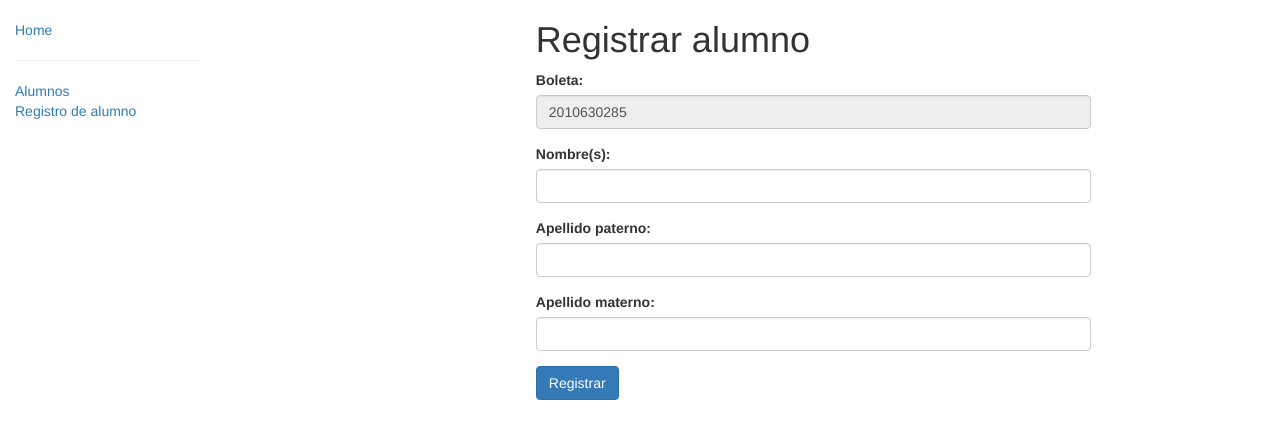
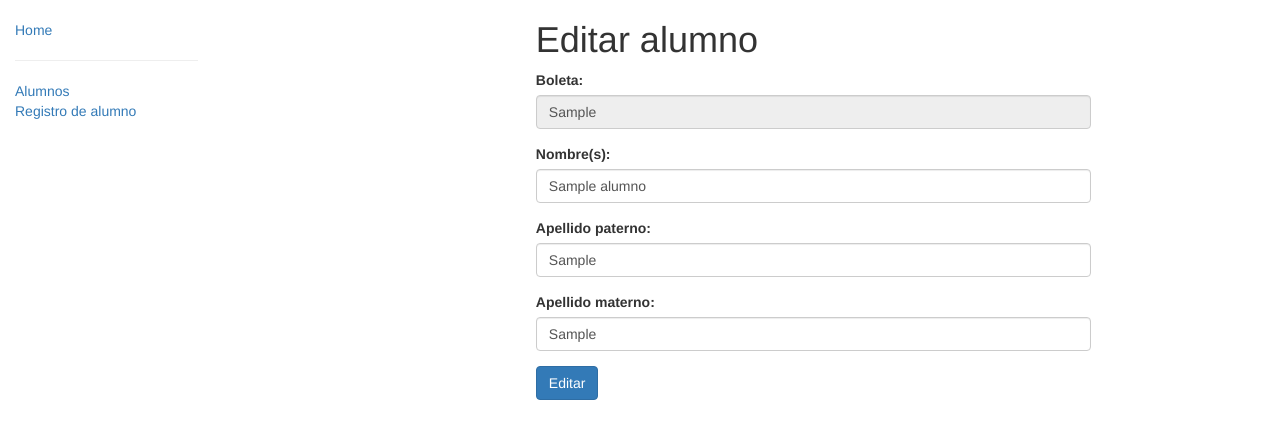
Before and after one commit to AbrilAbitia/ServicioSocial, a Node server app: page /alumnos/registro_alumno in a window 1280 px wide; the page is wider, and only the part inside the window is pictured. Shown: the top 439 px of that part. Run offline with Node 20, Linux system fonts and the light colour scheme; tables that the repository leaves empty hold one stand-in row (values such as "Sample post"); some libraries are stand-ins or nearby versions.

Commit message:
Ve, registra y edita, falta borrado.

```diff
--- a/app.js
+++ b/app.js
@@ -10,27 +10,21 @@ var favicon = require('serve-favicon');
 var db = require('./src/database-connection');
 var alumnos = require('./src/routes/alumnos');
 
+app.use(logger('dev'));
+app.use(bodyParser.json());
+app.use(bodyParser.urlencoded({extended: false}));
+app.use(cookieParser());
+app.use(express.static(path.join(__dirname, 'public')));
+app.use(favicon(path.join(__dirname, 'public', 'favicon.ico')));
+
 app.set('views', path.join(__dirname, 'views'));
 app.set('view engine', 'pug');
-
 
 app.get('/', function (request, response) {
     response.render('home', {title: 'Home', message: "HOME"});
 });
 
 app.use('/alumnos', alumnos);
-
-app.listen(3000, function () {
-    console.log('Example app listening on port 3000!');
-});
-
-
-app.use(logger('dev'));
-app.use(bodyParser.json());
-app.use(bodyParser.urlencoded({extended: false}));
-app.use(cookieParser());
-app.use(express.static(path.join(__dirname, 'public')));
-app.use(favicon(path.join(__dirname, 'public', 'favicon.ico')));
 
 app.use(function (request, response, next) {
     var err = new Error('Not Found');
@@ -44,3 +38,7 @@ app.use(function (err, request, response, next) {
     response.status(err.status || 500);
     response.render('error');
 });
+
+app.listen(3000, function () {
+    console.log('Example app listening on port 3000!');
+});
--- a/src/controllers/alumnoController.js
+++ b/src/controllers/alumnoController.js
@@ -1,41 +1,80 @@
 var Alumno = require('../models/alumno');
 
 exports.alumno_list = function (request, response) {
-    var query = Alumno.find({}, 'boleta');
+    var query = Alumno.find({});
     var promise = query.exec();
-    promise.then(function (error, list_alumnos) {
-        if (error) {
+    promise.then(function (list_alumnos) {
+        console.log("Alumnos: " + list_alumnos);
+        response.render('alumnos', {title: 'Lista de alumnos', alumnos: list_alumnos});
+    }).catch(function (error) {
+        console.log(error);
+        response.locals.message = 'Not found';
+        response.locals.error = error;
+        response.status(error.status || 500);
+        response.render('error');
+    });
+};
+
+exports.alumno_registro = function (request, response) {
+    var alumno = null;
+    if (request.query.option === 'create') {
+        alumno = {
+            boleta: '',
+            nombre: '',
+            apellido_paterno: '',
+            apellido_materno: ''
+        };
+        response.render('alumno_form', {title: 'Registrar alumno', alumno: alumno, isBoletaDisabled: false, areFieldsDisabled: false});
+    } else {
+        console.log('Buscar alumno: ' + request.query.alumnoBoleta);
+        var query = Alumno.findOne({boleta: request.query.alumnoBoleta}, {});
+        var promise = query.exec();
+        promise.then(function (alumno) {
+            console.log('Encontrado: ' + alumno);
+            response.render('alumno_form', {title: 'Editar alumno', alumno: alumno, isBoletaDisabled: true, areFieldsDisabled: false});
+        }).catch(function (error) {
             response.locals.message = 'Not found';
             response.locals.error = error;
             response.status(error.status || 500);
             response.render('error');
-        } else {
-            response.render('alumnos', {title: 'Lista de alumnos', alumnos: list_alumnos});
-        }
-    });
-};
-
-exports.alumno_registro = function (request, response) {
-    if (request.query.create === 'true') {
-        response.render('alumno_form', {title: 'Registro de alumno'});
-    } else {
-        response.render('alumno_form', {title: 'Editar alumno', numeroBoleta: '2010630285'});
+        });
     }
 };
 
 exports.alumno_detail = function (request, response) {
-    response.send('NOT IMPLEMENTED: Alumno detail: ' + request.params.alumnoBoleta);
+    console.log("Buscar alumno: " + request.params.alumnoBoleta);
+    var query = Alumno.findOne({boleta: request.params.alumnoBoleta}, {});
+    var promise = query.exec();
+    promise.then(function (alumno) {
+        console.log("Encontrado: " + alumno);
+        response.render('alumno_form', {title: 'Ver alumno', alumno: alumno, isBoletaDisabled: true, areFieldsDisabled: true});
+    }).catch(function (error) {
+        response.locals.message = 'Not found';
+        response.locals.error = error;
+        response.status(error.status || 500);
+        response.render('error');
+    });
 };
 
 exports.alumno_saveOrUpdate = function (request, response) {
     console.log("save or update");
     let alumno = new Alumno({
-        boleta: request.boleta,
-        nombre: request.nombre,
-        apellido_paterno: request.apellido_paterno,
-        apellido_materno: request.apellido_materno
+        _id: request.body.boleta,
+        boleta: request.body.boleta,
+        nombre: request.body.nombre,
+        apellido_paterno: request.body.apellido_paterno,
+        apellido_materno: request.body.apellido_materno
     });
-    Alumno.saveOrUpdate(alumno);
+    var query = Alumno.findOneAndUpdate({boleta: alumno.boleta}, {$set: alumno}, {upsert: true, new : true});
+    var promise = query.exec();
+    promise.then(function (alumno) {
+        console.log("alumno creado: " + alumno);
+    }).catch(function (error) {
+        response.locals.message = 'Not found';
+        response.locals.error = error;
+        response.status(error.status || 500);
+        response.render('error');
+    });
 };
 
 exports.alumno_delete = function (request, response) {
--- a/src/models/alumno.js
+++ b/src/models/alumno.js
@@ -3,31 +3,23 @@ mongoose.Promise = global.Promise;
 var Schema = mongoose.Schema;
 var AlumnoSchema = Schema(
         {
-            boleta: {type: String, required: true, max: 20},
+            boleta: {type: String, required: true, unique: true, max: 20},
             nombre: {type: String, required: true, max: 100},
             apellido_paterno: {type: String, required: true, max: 100},
             apellido_materno: {type: String, required: true, max: 100}
+        },
+        {
+            toObject: {virtuals: true},
+            toJSON: {virtuals: true}
         }
 );
 
-// Virtual for author's full name
 AlumnoSchema.virtual('nombre_completo').get(function () {
-    return this.nombre + ', ' + this.apellido_paterno + ', ' + this.apellido_materno;
+    return this.nombre + ' ' + this.apellido_paterno + ' ' + this.apellido_materno;
 });
-// Virtual for alumno's URL
+
 AlumnoSchema.virtual('url').get(function () {
-    return '/alumnos/alumno/' + this._id;
+    return '/alumnos/' + this.boleta;
 });
-// Export model
-
-function saveOrUpdate(alumno) {
-    console.log("alumno creado: " + alumno);
-    AlumnoSchema.findOneAndUpdate({
-        _id: mongoose.Types.ObjectId(alumno._id)
-    }, {alumno}, {upsert: true}, function (error, response) {
-        console.log("Error: " + error);
-        console.log("Response: " + response);
-    });
-}
 
 module.exports = mongoose.model('Alumno', AlumnoSchema);
--- a/views/alumno_form.pug
+++ b/views/alumno_form.pug
@@ -7,23 +7,22 @@ block content
   .main.container
     .row
       .col-md-6.col-md-offset-3
-        h1.display-4.m-b-2 Registrar alumno
+        h1.display-4.m-b-2 #{title}
         form#alumnoForm()
-          if numeroBoleta
-            div.form-group
-              label(for='boleta') Boleta:
-              input#boleta.form-control(value=numeroBoleta, type='text', name='boleta', disabled='true')
-          else
-            div.form-group
-              label(for='boleta') Boleta:
-              input#boleta.form-control(type='text', name='boleta')
+          div.form-group
+            label(for='boleta') Boleta:
+            input#boleta.form-control(type='text', name='boleta', value=alumno.boleta, disabled=isBoletaDisabled)
           div.form-group
             label(for='nombre') Nombre(s):
-            input#nombre.form-control(type='text', name='nombre')
+            input#nombre.form-control(type='text', name='nombre', value=alumno.nombre, disabled=areFieldsDisabled)
           div.form-group
             label(for='apellido_paterno') Apellido paterno:
-            input#apellido_paterno.form-control(type='text', name='apellido_paterno')
+            input#apellido_paterno.form-control(type='text', name='apellido_paterno', value=alumno.apellido_paterno, disabled=areFieldsDisabled)
           div.form-group
             label(for='apellido_materno') Apellido materno:
-            input#apellido_materno.form-control(type='text' name='apellido_materno')
-          button.btn.btn-primary(type='button', onClick='putAlumno()') Registrar
+            input#apellido_materno.form-control(type='text' name='apellido_materno', value=alumno.apellido_materno, disabled=areFieldsDisabled)
+          if areFieldsDisabled
+          else if isBoletaDisabled
+            button.btn.btn-primary(type='button', onClick='putAlumno()') Editar
+          else
+            button.btn.btn-primary(type='button', onClick='putAlumno()') Registrar
--- a/views/layout.pug
+++ b/views/layout.pug
@@ -22,7 +22,7 @@ html(lang='en')
               li
                 a(href='/alumnos/lista') Alumnos
               li
-                a(href='/alumnos/registro_alumno?create=true') Registro de alumno
+                a(href='/alumnos/registro_alumno?option=create') Registro de alumno
 
         div(class='col-sm-10')
           block content
```
